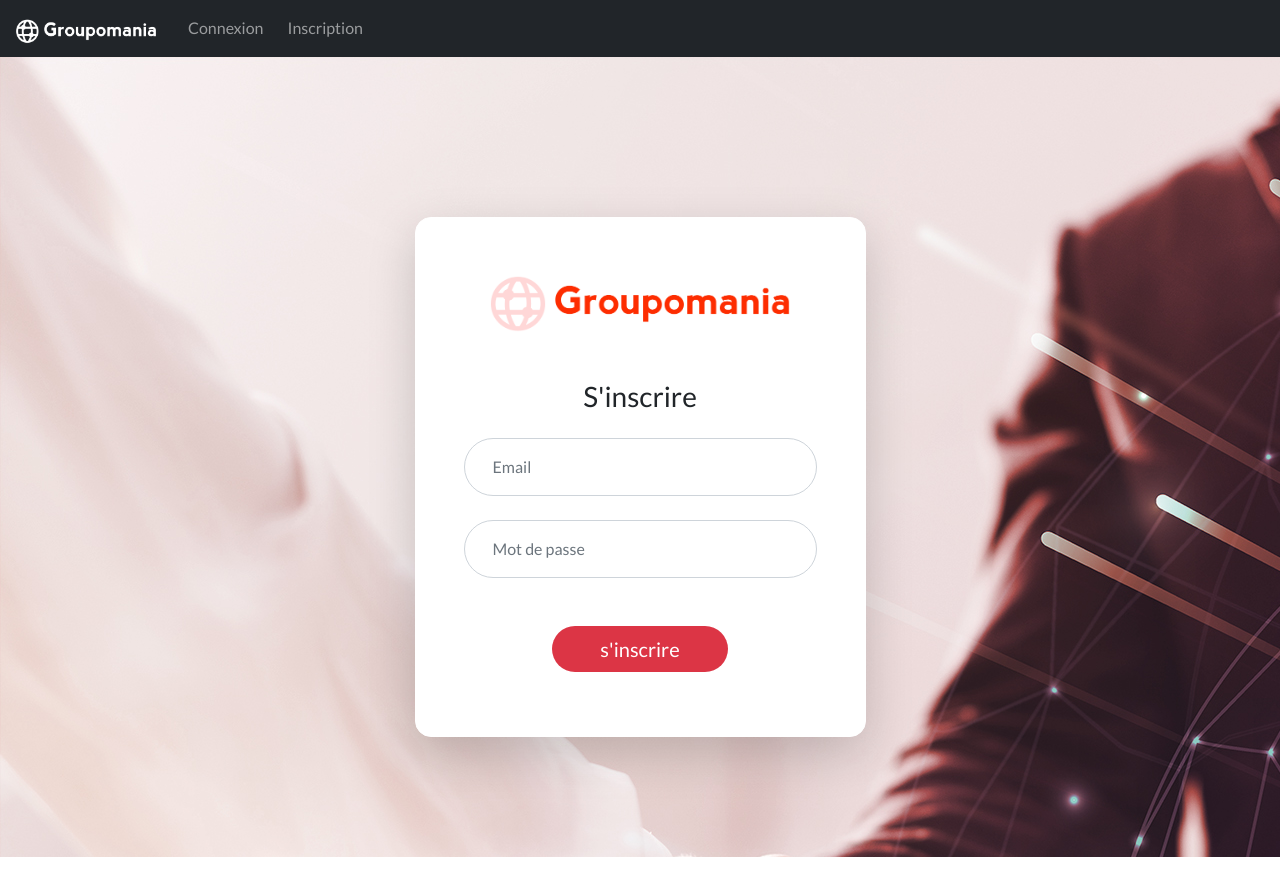
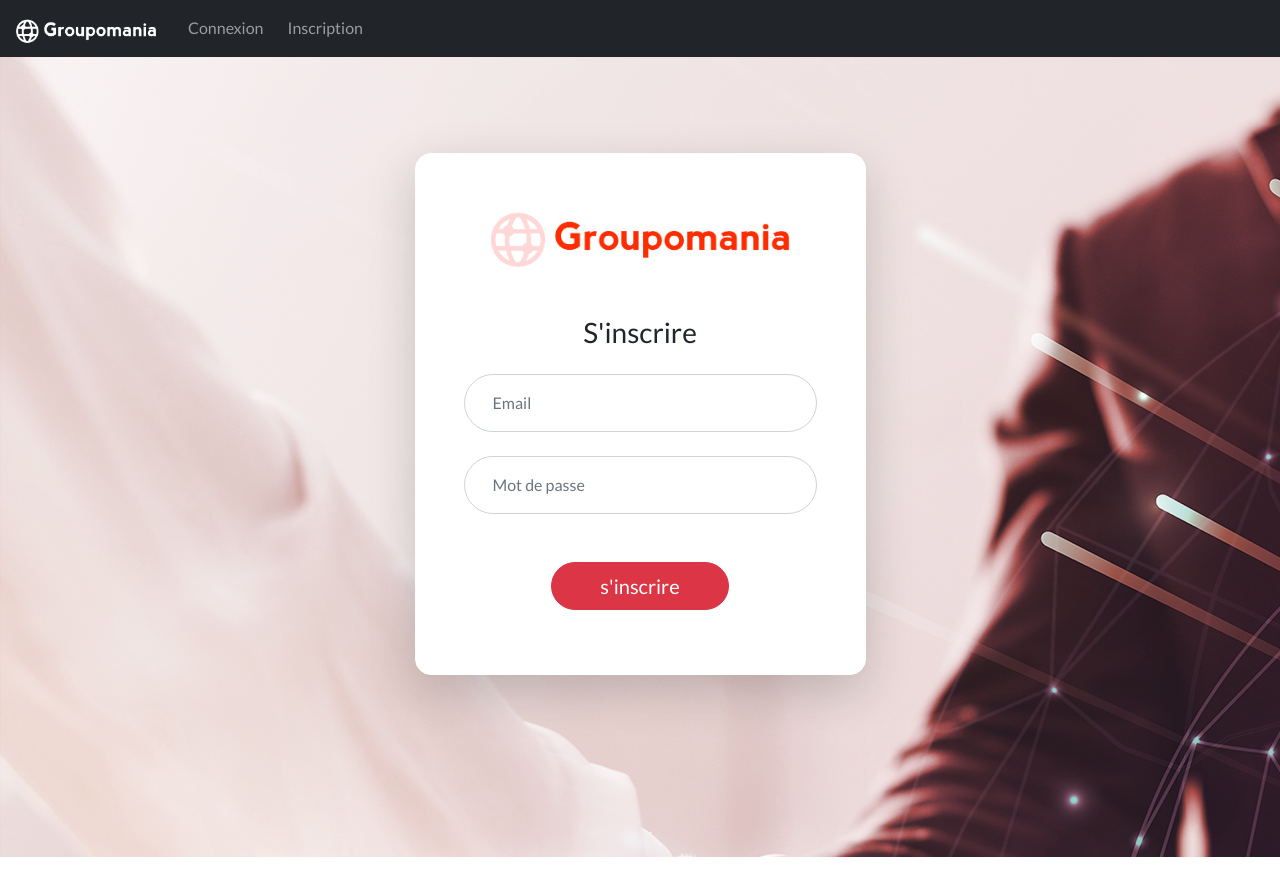
Before and after one commit to SalomeKer/Groupomania-p7, a Vue app: page /login in a window 1280 px wide. Shown: the top 896 px of the page. Built offline with nearby package versions, Linux system fonts and the light colour scheme; a web font is replaced by a local one.

Commit message:
modifications router

```diff
--- /dev/null
+++ b/src/Routes/router.js
@@ -0,0 +1,14 @@
+import WallPage from '../pages/Wall/WallPage.vue'
+import loginPage from "../pages/loginPage.vue"
+import { createRouter, createWebHistory} from "vue-router"
+
+
+const routes = [
+    //{ path: "/", component: App},
+    { path: "/login", component: loginPage},
+    {path: "/Home", component: WallPage}
+]
+//Creation du router
+const router = createRouter({ history: createWebHistory(), routes })
+
+export {router}
--- a/src/pages/loginPage.vue
+++ b/src/pages/loginPage.vue
@@ -8,7 +8,7 @@
 <template>
     <section class="bg-image d-flex justify-content-center" style="background-image: url('network.jpg');height: 100vh;">
 		<div class="container h-100">
-			<div class="row d-flex justify-content-center groupoCard h-100">
+			<div class="row d-flex justify-content-center pt-5 mt-5 groupoCard h-100">
 				<div class="col-12 col-md-8 col-lg-6 col-xl-5">
 					<div class="card shadow-lg border border-white" style="border-radius: 1rem;">
 						<div class="card-body p-5 ">
@@ -32,7 +32,4 @@
 section{
  font-family: Lato;
 }
-.groupoCard{
-	margin-top: 160px;
-}
 </style>
```
Also changed, not shown: src/main.js (+1 -12 lines).
